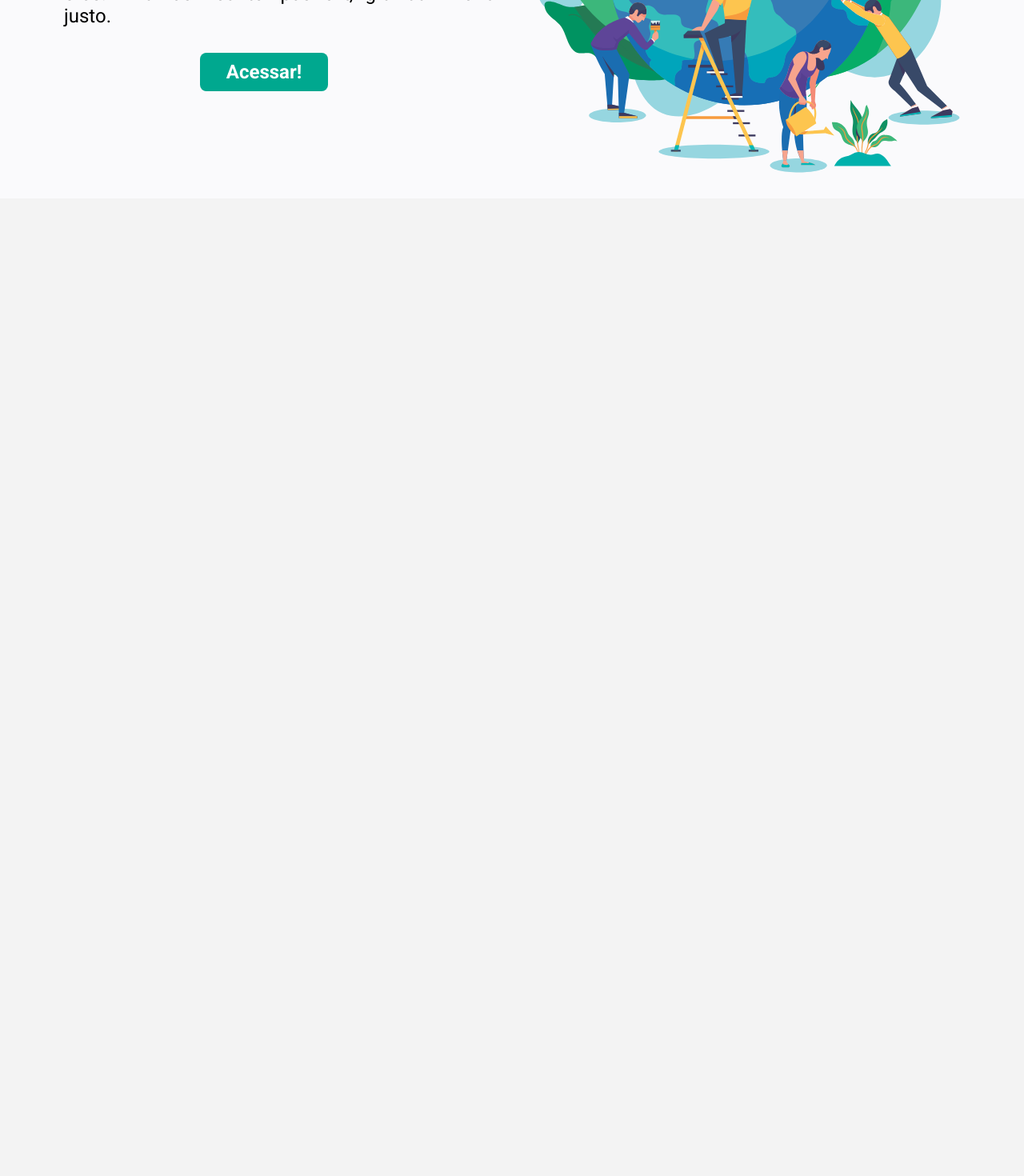
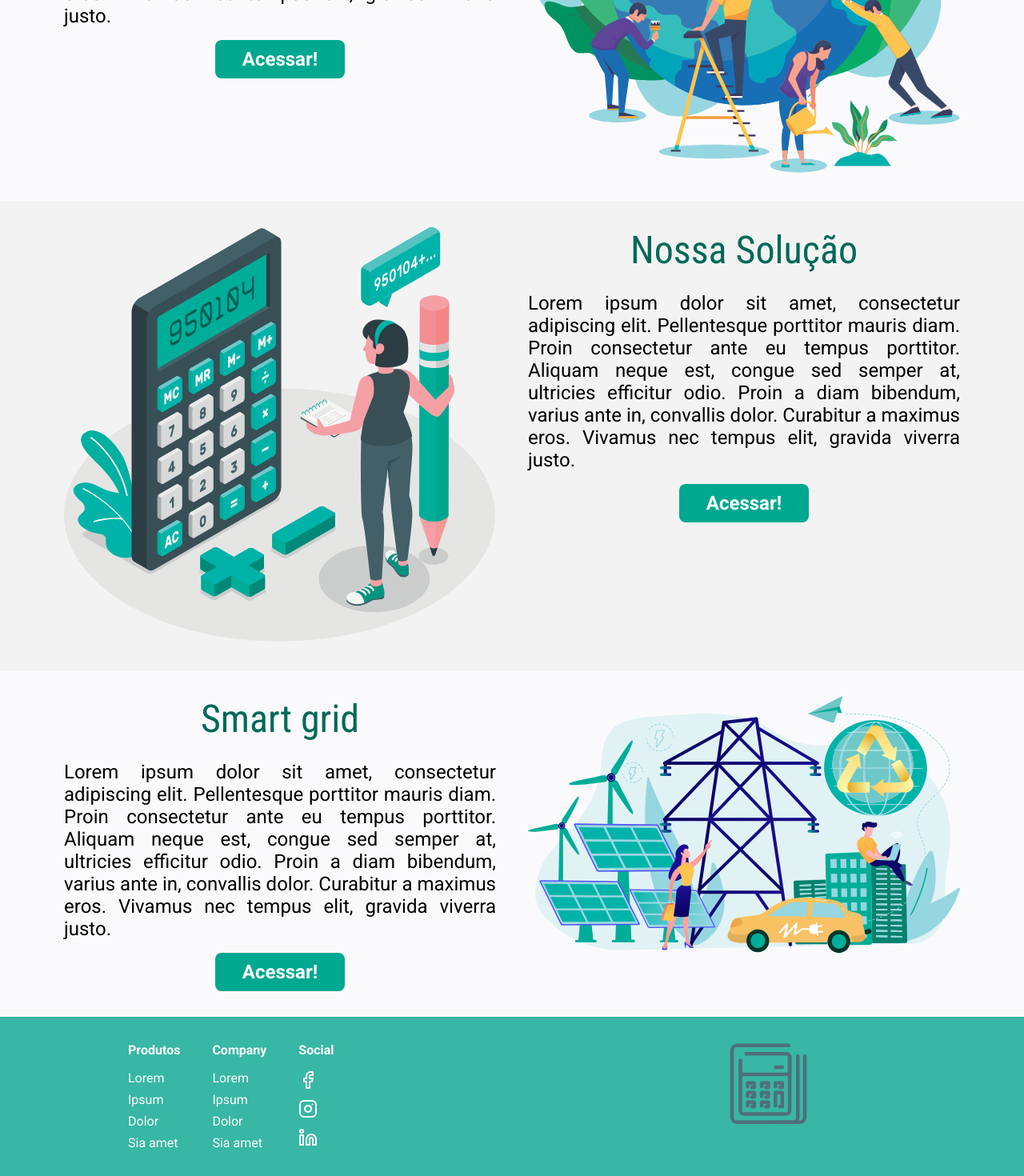
Before and after one commit to DanielSLucas/SaveEnergyCalculator, a Next.js app: page / in a window 1280 px wide. Shown: the part 897-2367 px from the top of the page at 80% size. Before the commit the page ends 1145 px from the top, so only its background shows below. Built offline with nearby package versions, Linux system fonts and the light colour scheme.

Commit message:
Home page &  components

```diff
--- /dev/null
+++ b/src/components/Button.tsx
@@ -0,0 +1,19 @@
+import React, { ButtonHTMLAttributes } from 'react';
+import { IconBaseProps } from 'react-icons';
+
+import { Container } from '../styles/components/Button';
+
+interface ButtonProps extends ButtonHTMLAttributes<HTMLButtonElement> {
+  icon?: React.ComponentType<IconBaseProps>;
+}
+
+const Button: React.FC<ButtonProps> = ({ icon: Icon, children, ...rest }) => {
+  return (
+    <Container {...rest}>
+      {children}
+      {Icon && <Icon size={16} />}
+    </Container>
+  );
+};
+
+export default Button;
--- /dev/null
+++ b/src/components/Footer.tsx
@@ -0,0 +1,75 @@
+import Image from 'next/image';
+
+import { FiFacebook, FiInstagram, FiLinkedin } from 'react-icons/fi';
+import {
+  Content,
+  FooterContainer,
+  FooterWrapper,
+  Links,
+  List,
+  ImgContainer,
+} from '../styles/components/Footer';
+
+const Footer: React.FC = () => {
+  return (
+    <FooterWrapper>
+      <Content>
+        <FooterContainer>
+          <Links>
+            <List>
+              <strong>Produtos</strong>
+              <ul>
+                <li>Lorem</li>
+                <li>Ipsum</li>
+                <li>Dolor</li>
+                <li>Sia amet</li>
+              </ul>
+            </List>
+
+            <List>
+              <strong>Company</strong>
+              <ul>
+                <li>Lorem</li>
+                <li>Ipsum</li>
+                <li>Dolor</li>
+                <li>Sia amet</li>
+              </ul>
+            </List>
+
+            <List>
+              <strong>Social</strong>
+              <ul>
+                <li>
+                  <a href="#">
+                    <FiFacebook />
+                  </a>
+                </li>
+                <li>
+                  <a href="#">
+                    <FiInstagram />
+                  </a>
+                </li>
+                <li>
+                  <a href="#">
+                    <FiLinkedin />
+                  </a>
+                </li>
+              </ul>
+            </List>
+          </Links>
+
+          <ImgContainer>
+            <Image
+              src="/logoSmall.svg"
+              alt="Calculator"
+              width={97.65}
+              height={103}
+            />
+          </ImgContainer>
+        </FooterContainer>
+      </Content>
+    </FooterWrapper>
+  );
+};
+
+export default Footer;
--- /dev/null
+++ b/src/components/HorizontalSection.tsx
@@ -0,0 +1,18 @@
+import { Container, Content } from '../styles/components/HorizontalSection';
+
+interface HorizontalSectionProps {
+  backgroundColor?: string;
+  reverse?: boolean;
+}
+
+const HorizontalSection: React.FC<HorizontalSectionProps> = ({ backgroundColor, reverse, children }) => {
+  return (
+    <Container backgroundColor={backgroundColor} >
+      <Content reverse={reverse}>
+        { children }
+      </Content>
+    </Container>
+  );
+}
+
+export default HorizontalSection;
--- a/src/components/NavBar.tsx
+++ b/src/components/NavBar.tsx
@@ -27,7 +27,7 @@ const NavBar: React.FC = () => {
         </MenuButton>
 
         { showMenu && (
-          <DropdownMenu isOpen={showMenu}>
+          <DropdownMenu>
             <ul>
               <li>Home</li>
               <li>Smart grid</li>
--- a/src/pages/index.tsx
+++ b/src/pages/index.tsx
@@ -1,6 +1,9 @@
+import Button from '../components/Button';
+import Footer from '../components/Footer';
+import HorizontalSection from '../components/HorizontalSection';
 import NavBar from '../components/NavBar';
 
-import { Container, ContentWrapper, Content, Intro, Nature } from '../styles/pages/Home';
+import { Container, ContentWrapper, Content, Intro } from '../styles/pages/Home';
 
 
 export default function Home() {
@@ -19,9 +22,9 @@ export default function Home() {
           </Content>
         </Intro>
 
-        <Nature>
-          <Content>
-            <div>
+        <HorizontalSection backgroundColor="#fafafc">
+          <div>
+            <article>
               <h1>Porque economizar energia?</h1>
               <p>
                 Lorem ipsum dolor sit amet, consectetur adipiscing elit.
@@ -31,16 +34,70 @@ export default function Home() {
                 convallis dolor. Curabitur a maximus eros. Vivamus nec tempus elit,
                 gravida viverra justo.
               </p>
-              <div>
-                <button>
+              <span>
+                <Button>
                   Acessar!
-                </button>
-              </div>
-            </div>
+                </Button>
+              </span>
+            </article>
+          </div>
 
+          <div>
             <img src="images/globe.svg" alt="Globe"/>
-          </Content>
-        </Nature>
+          </div>
+        </HorizontalSection>
+
+        <HorizontalSection reverse>
+          <div>
+            <img src="images/womanAndCalculator.svg" alt="Woman and Calculator"/>
+          </div>
+
+          <div>
+            <article>
+              <h1>Nossa Solução</h1>
+              <p>
+                Lorem ipsum dolor sit amet, consectetur adipiscing elit.
+                Pellentesque porttitor mauris diam. Proin consectetur ante eu
+                tempus porttitor. Aliquam neque est, congue sed semper at,
+                ultricies efficitur odio. Proin a diam bibendum, varius ante in,
+                convallis dolor. Curabitur a maximus eros. Vivamus nec tempus elit,
+                gravida viverra justo.
+              </p>
+              <span>
+                <Button>
+                  Acessar!
+                </Button>
+              </span>
+            </article>
+          </div>
+        </HorizontalSection>
+
+        <HorizontalSection backgroundColor="#fafafc">
+          <div>
+            <article>
+              <h1>Smart grid</h1>
+              <p>
+                Lorem ipsum dolor sit amet, consectetur adipiscing elit.
+                Pellentesque porttitor mauris diam. Proin consectetur ante eu
+                tempus porttitor. Aliquam neque est, congue sed semper at,
+                ultricies efficitur odio. Proin a diam bibendum, varius ante in,
+                convallis dolor. Curabitur a maximus eros. Vivamus nec tempus elit,
+                gravida viverra justo.
+              </p>
+              <span>
+                <Button>
+                  Acessar!
+                </Button>
+              </span>
+            </article>
+          </div>
+
+          <div>
+            <img src="images/smartGrid.svg" alt="Smart grid"/>
+          </div>
+        </HorizontalSection>
+
+        <Footer/>
       </ContentWrapper>
     </Container>
   )
--- /dev/null
+++ b/src/styles/components/Button.ts
@@ -0,0 +1,35 @@
+import styled from 'styled-components';
+
+export const Container = styled.button`
+  height: 2.5rem;
+  width: 100%;
+  background: #00A88F;
+
+  display: flex;
+  justify-content: center;
+  align-items: center;
+
+  color: #fff;
+  font-size: 5vw;
+  font-weight: bold;
+  font-family: Roboto;
+
+  border: none;
+  border-radius: 0.5rem;
+
+  svg {
+    margin-right: 1rem;
+  }
+
+  @media(min-width: 425px) {
+    font-size: 4vw;
+  }
+
+  @media(min-width: 768px) {
+    height: 3rem;
+  }
+
+  @media(min-width: 1024px) {
+    font-size: 1.5rem;
+  }
+`;
--- /dev/null
+++ b/src/styles/components/Footer.ts
@@ -0,0 +1,128 @@
+import styled from 'styled-components';
+
+export const Content = styled.div`
+  width: 100%;
+  max-width: 70rem;
+
+  display: flex;
+  flex-direction: row;
+  justify-content: center;
+  align-items: center;
+
+  @media (max-width: 1440px) {
+    max-width: 60rem;
+  }
+
+  @media (max-width: 1024px) {
+    max-width: 50rem;
+  }
+
+  @media (max-width: 768px) {
+    max-width: 40rem;
+  }
+
+  @media (max-width: 768px) {
+    width: 90%;
+  }
+`;
+
+export const FooterWrapper = styled.footer`
+  width: 100%;
+  height: fit-content;
+  background: #37B7A4;
+
+  display: flex;
+  justify-content: center;
+  align-items: flex-start;
+
+  /* @media (max-width: 425px) {
+    height: 12rem;
+  } */
+`;
+
+export const FooterContainer = styled.div`
+  width: 100%;
+
+  display: flex;
+  flex-direction: row;
+  align-items: flex-start;
+  justify-content: space-between;
+
+  margin: 2rem 0;
+
+  @media (max-width: 1024px) {
+    margin-top: 2rem;
+  }
+
+  @media (max-width: 650px) {
+    justify-content: center;
+  }
+`;
+
+export const Links = styled.div`
+  display: flex;
+  flex-direction: row;
+  align-items: flex-start;
+  justify-content: center;
+`;
+
+export const List = styled.div`
+  margin-right: 2.5rem;
+
+  &:last-child {
+    margin-right: 0;
+  }
+
+  strong {
+    font-weight: bold;
+    color: #ffffff;
+  }
+
+  ul {
+    margin-top: 1rem;
+    list-style: none;
+  }
+
+  li {
+    font-size: 16px;
+    font-weight: 400;
+    color: #fafafc;
+
+    margin-bottom: 0.5rem;
+
+    &:last-child {
+      margin-bottom: 0;
+    }
+
+    svg {
+      width: 1.5rem;
+      height: 1.5rem;
+      margin-right: 0.5rem;
+    }
+  }
+
+  ul li a {
+    text-decoration: none;
+    color: #fafafc;
+  }
+
+  @media (max-width: 425px) {
+    margin-right: 1.5rem;
+
+    strong {
+      font-size: 14px;
+    }
+
+    li {
+      font-size: 12px;
+    }
+  }
+`;
+
+export const ImgContainer = styled.div`
+  width: 13rem;
+
+  @media (max-width: 768px) {
+    display: none;
+  }
+`;
--- /dev/null
+++ b/src/styles/components/HorizontalSection.ts
@@ -0,0 +1,92 @@
+import styled, { css } from "styled-components";
+
+interface ContainerProps {
+  backgroundColor?: string;
+}
+
+interface ContentProps {
+  reverse?: boolean;
+}
+
+export const Container = styled.section<ContainerProps>`
+  width: 100%;
+  ${ props =>
+    props.backgroundColor &&
+    css`
+      background-color: ${props.backgroundColor};
+    `
+  }
+
+  display: flex;
+  flex-direction: row;
+  align-items: center;
+  justify-content: center;
+
+  padding: 2rem 1rem;
+
+  img {
+    width: 100%;
+    height: auto;
+  }
+
+  article {
+    width: 100%;
+
+    display: flex;
+    flex-direction: column;
+    align-items: center;
+
+    h1 {
+      font-family: Roboto Condensed;
+      font-size: 8vw;
+      color: #006959;
+      margin-bottom: 1.5rem;
+    }
+
+    p {
+      font-family: Roboto;
+      font-size: 5vw;
+      text-align: justify;
+    }
+
+    span {
+      margin-top: 1rem;
+      width: 30%;
+    }
+  }
+
+  @media(min-width: 1024px) {
+    article {
+      h1 {
+        font-size: 3rem;
+      }
+
+      p {
+        font-size: 1.5rem;
+      }
+    }
+  }
+`;
+
+export const Content = styled.div<ContentProps>`
+  width: 100%;
+  max-width: 1120px;
+
+  display: flex;
+  flex-direction: ${props => !props.reverse ? 'column-reverse' : 'column'};
+  align-content: center;
+  justify-content: center;
+
+  div:first-child {
+    width: 100%;
+    margin-right: 2.5rem;
+  }
+
+  div:last-child {
+    width: 100%;
+  }
+
+  @media(min-width: 1024px) {
+    flex-direction: row;
+  }
+`;
--- a/src/styles/pages/Home.ts
+++ b/src/styles/pages/Home.ts
@@ -72,61 +72,3 @@ export const Intro = styled.section`
     }
   }
 `;
-
-export const Nature = styled.section`
-  width: 100%;
-  background-color: #fafafc;
-
-  display: flex;
-  flex-direction: row;
-  align-items: center;
-  justify-content: center;
-
-  padding: 2rem 0;
-
-  img {
-    width: 50%;
-    height: auto;
-  }
-
-  div > div {
-    width: 50%;
-    margin-right: 2.5rem;
-
-    display: flex;
-    flex-direction: column;
-    /* justify-content: center; */
-    align-items: center;
-
-    h1 {
-      font-family: Roboto Condensed;
-      font-size: 3rem;
-      color: #006959;
-      margin-bottom: 1.5rem;
-    }
-
-    p {
-      font-family: Roboto;
-      font-size: 1.5rem;
-      text-align: justify;
-    }
-
-    div {
-      margin-top: 2rem;
-
-      button {
-        width: 10rem;
-        height: 3rem;
-
-        background: #00A88F;
-        border: 0;
-        border-radius: 0.5rem;
-
-        color: #fff;
-
-        font-size: 1.5rem;
-        font-weight: bold;
-      }
-    }
-  }
-`;
```
